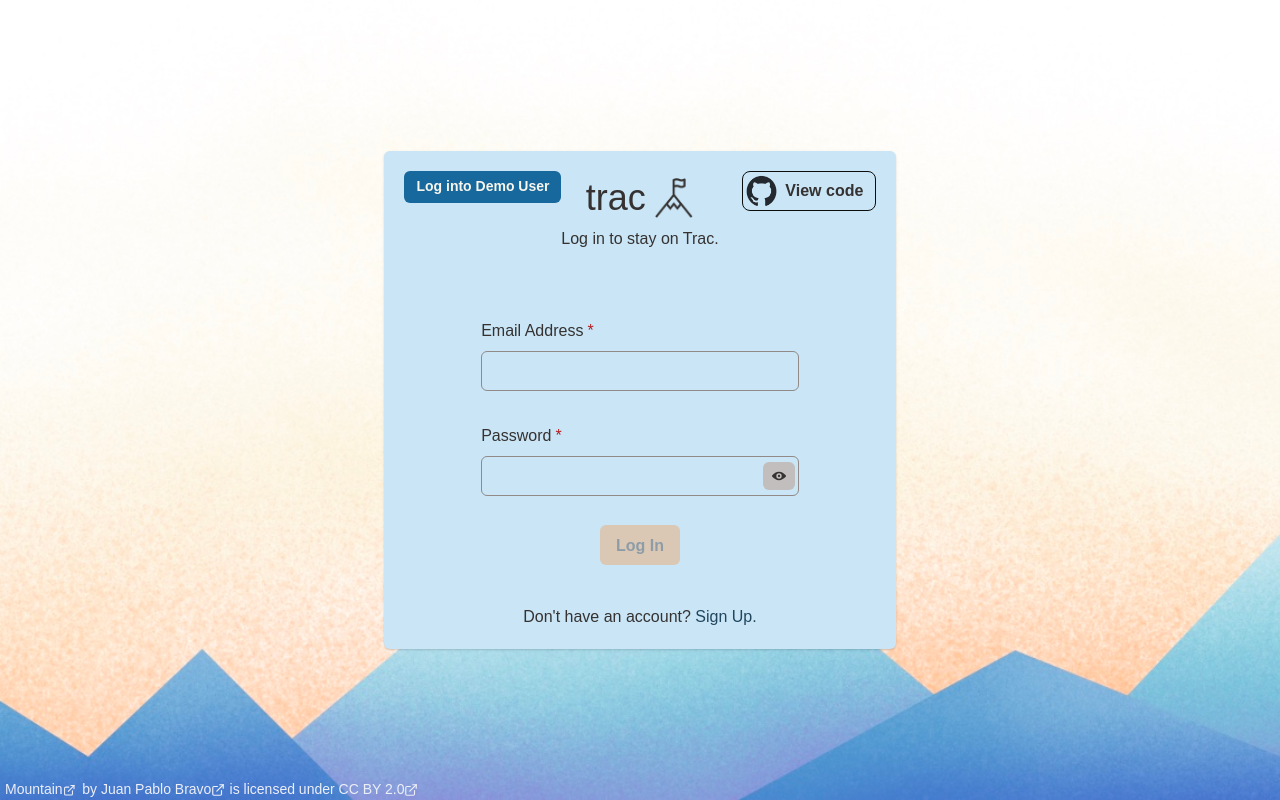
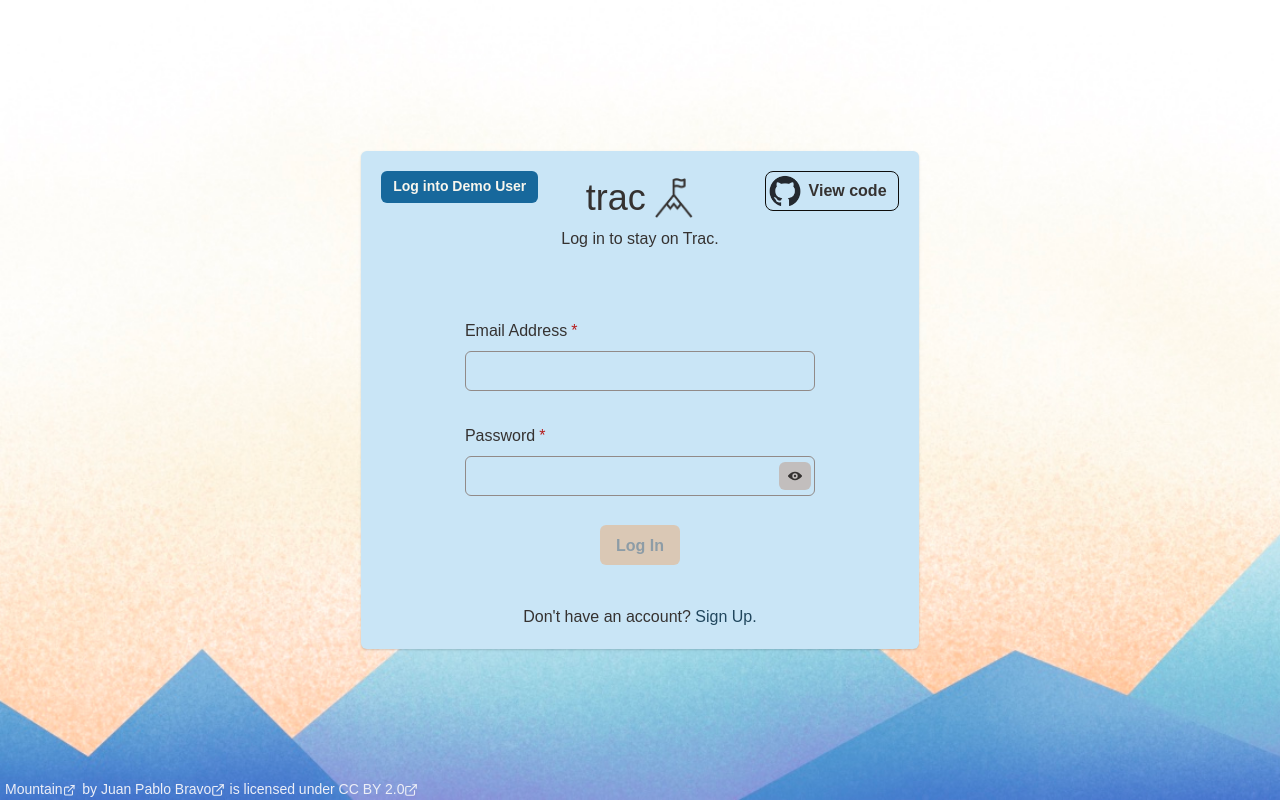
Before and after one commit to dyazdani/trac, a React (Vite) app: page /login in a window 1280 px wide. Built offline with nearby package versions, Linux system fonts and the light colour scheme; no server answers; a web font is replaced by a local one.

Commit message:
Gave Trac logo on LoginForm margins on left and right

```diff
--- a/src/client/components/LoginForm.tsx
+++ b/src/client/components/LoginForm.tsx
@@ -124,6 +124,7 @@ const LoginForm = () => {
             <GridItem
               colStart={2}
               rowStart={1}
+              margin="0 2rem"
             >
               <LinkBox>
                 <LinkOverlay as={ReactRouterLink} to="/">
```
